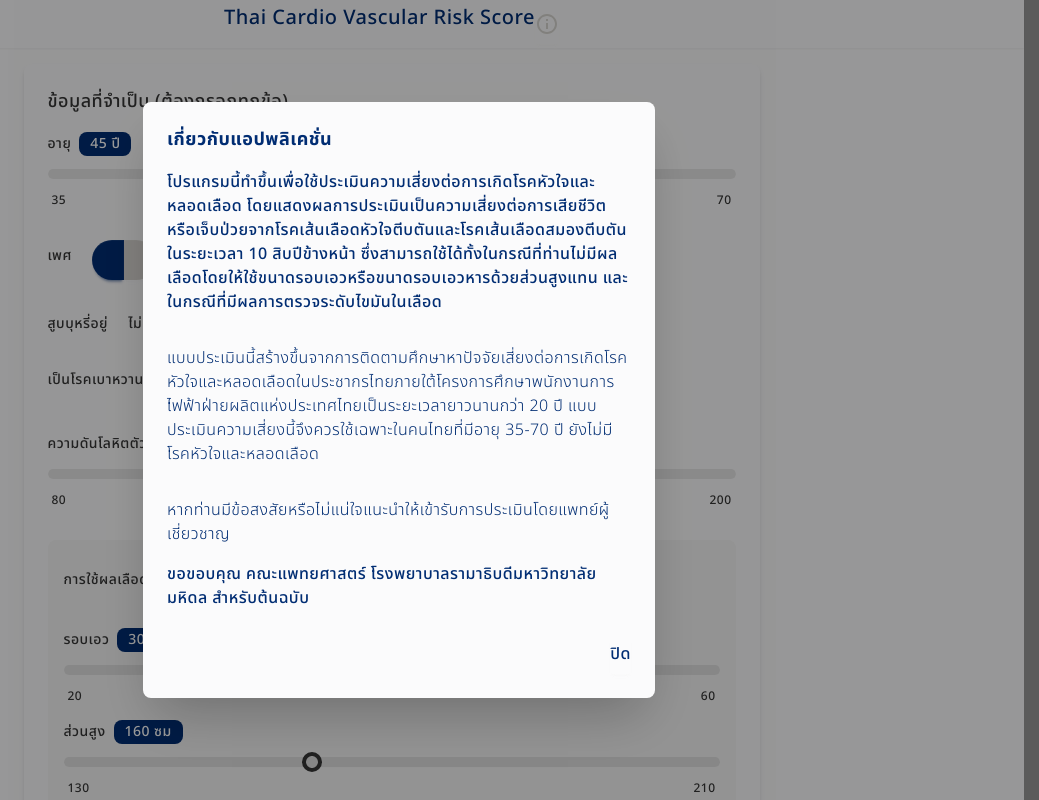
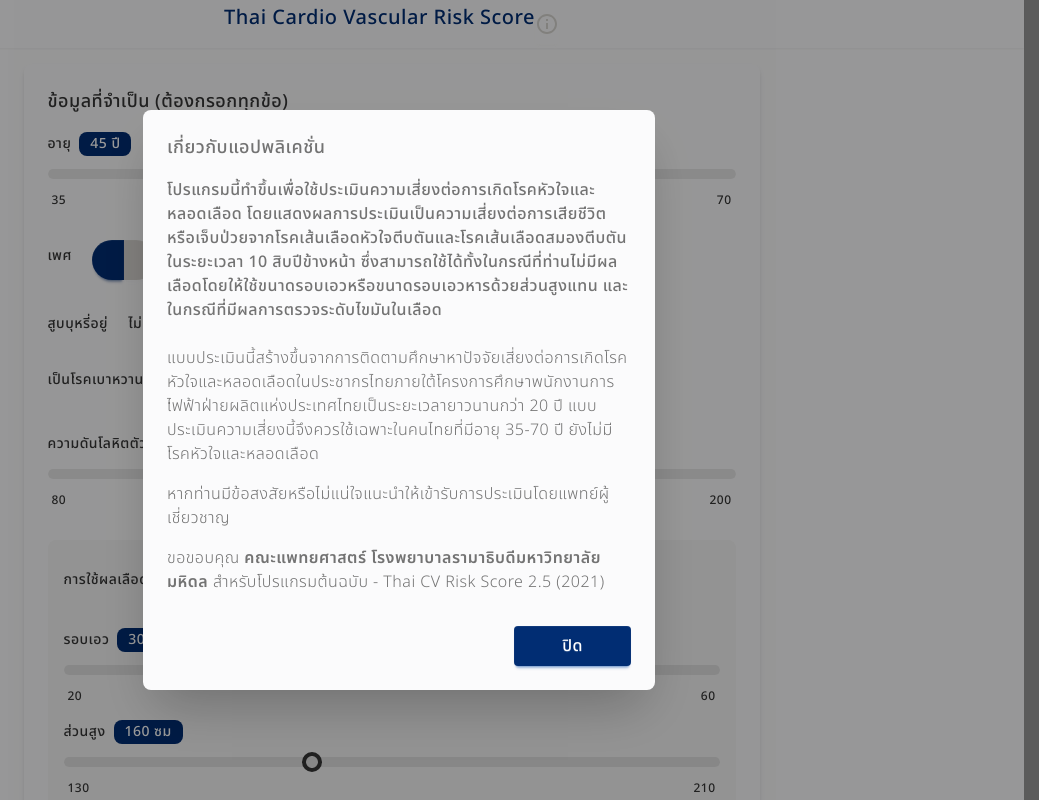
Before and after one commit to digital-BHQ/thai-cv-risk-score, a plain HTML site: page index.html in a window 1280 px wide. Both pictures are taken after a click on the button 795 px from the left and 24 px from the top of the page. Shown: the top 800 px of the page, without its empty margins (241-1280 px from the left). Drawn offline with nearby package versions, Linux system fonts and the light colour scheme; a web font is replaced by a local one.

Commit message:
Update index.html

```diff
--- a/index.html
+++ b/index.html
@@ -72,34 +72,34 @@
 </style>
 </head>
 <body class="min-h-screen">
-  <div class="bg-base-100 h-12 flex place-content-center items-center shadow-sm sticky top-0 z-20">
-    <div class="max-w-3xl flex flex-row align-center">
+  <div class="bg-base-100 h-12 flex justify-center items-center shadow-sm sticky top-0 z-20">
+    <div class="max-w-3xl flex justify-between">
     <h1 class="text-xl">
       Thai Cardio Vascular Risk Score
     </h1>
-    <button class="btn place-self-end" onclick="info_modal.showModal()">
+    <button class="btn" onclick="info_modal.showModal()">
       <svg xmlns="http://www.w3.org/2000/svg"  viewBox="0 0 24 24" width="24px" height="24px">
         <path fill="#d7d5d0" d="M 12 2 C 6.4889971 2 2 6.4889971 2 12 C 2 17.511003 6.4889971 22 12 22 C 17.511003 22 22 17.511003 22 12 C 22 6.4889971 17.511003 2 12 2 z M 12 4 C 16.430123 4 20 7.5698774 20 12 C 20 16.430123 16.430123 20 12 20 C 7.5698774 20 4 16.430123 4 12 C 4 7.5698774 7.5698774 4 12 4 z M 11 7 L 11 9 L 13 9 L 13 7 L 11 7 z M 11 11 L 11 17 L 13 17 L 13 11 L 11 11 z"/>
       </svg>
     </button>
       <dialog id="info_modal" class="modal">
-        <div class="modal-box">
-          <h3 class="text-lg font-bold">เกี่ยวกับแอปพลิเคชั่น</h3>
+        <div class="modal-box text-neutral-500">
+          <h3 class="text-lg font-regular ">เกี่ยวกับแอปพลิเคชั่น</h3>
           <p class="py-4 font-regular">โปรแกรมนี้ทำขึ้นเพื่อใช้ประเมินความเสี่ยงต่อการเกิดโรคหัวใจและหลอดเลือด โดยแสดงผลการประเมินเป็นความเสี่ยงต่อการเสียชีวิตหรือเจ็บป่วยจากโรคเส้นเลือดหัวใจตีบตันและโรคเส้นเลือดสมองตีบตันในระยะเวลา 10 สิบปีข้างหน้า ซึ่งสามารถใช้ได้ทั้งในกรณีที่ท่านไม่มีผลเลือดโดยให้ใช้ขนาดรอบเอวหรือขนาดรอบเอวหารด้วยส่วนสูงแทน และในกรณีที่มีผลการตรวจระดับไขมันในเลือด
           </p>
-          <p class="py-4 font-light">
+          <p class="py-2 font-light">
           แบบประเมินนี้สร้างขึ้นจากการติดตามศึกษาหาปัจจัยเสี่ยงต่อการเกิดโรคหัวใจและหลอดเลือดในประชากรไทยภายใต้โครงการศึกษาพนักงานการไฟฟ้าฝ่ายผลิตแห่งประเทศไทยเป็นระยะเวลายาวนานกว่า 20 ปี แบบประเมินความเสี่ยงนี้จึงควรใช้เฉพาะในคนไทยที่มีอายุ 35-70 ปี ยังไม่มีโรคหัวใจและหลอดเลือด
           </p>
-          <p class="py-4 font-light">
+          <p class="py-2 font-light">
           หากท่านมีข้อสงสัยหรือไม่แน่ใจแนะนำให้เข้ารับการประเมินโดยแพทย์ผู้เชี่ยวชาญ
           </p>
-          <p>
-          ขอขอบคุณ <a href="https://www.rama.mahidol.ac.th/cardio_vascular_risk/thai_cv_risk_score/" target="_blank">คณะแพทยศาสตร์ โรงพยาบาลรามาธิบดีมหาวิทยาลัยมหิดล</a> สำหรับต้นฉบับ
+          <p class="py-2 font-light">
+          ขอขอบคุณ <a class="font-semibold" href="https://www.rama.mahidol.ac.th/cardio_vascular_risk/thai_cv_risk_score/" target="_blank">คณะแพทยศาสตร์ โรงพยาบาลรามาธิบดีมหาวิทยาลัยมหิดล</a> สำหรับโปรแกรมต้นฉบับ - Thai CV Risk Score 2.5 (2021)
           </p>
           <div class="modal-action">
             <form method="dialog">
               <!-- if there is a button in form, it will close the modal -->
-              <button class="btn">ปิด</button>
+              <button class="btn btn-secondary">ปิด</button>
             </form>
           </div>
         </div>
```
